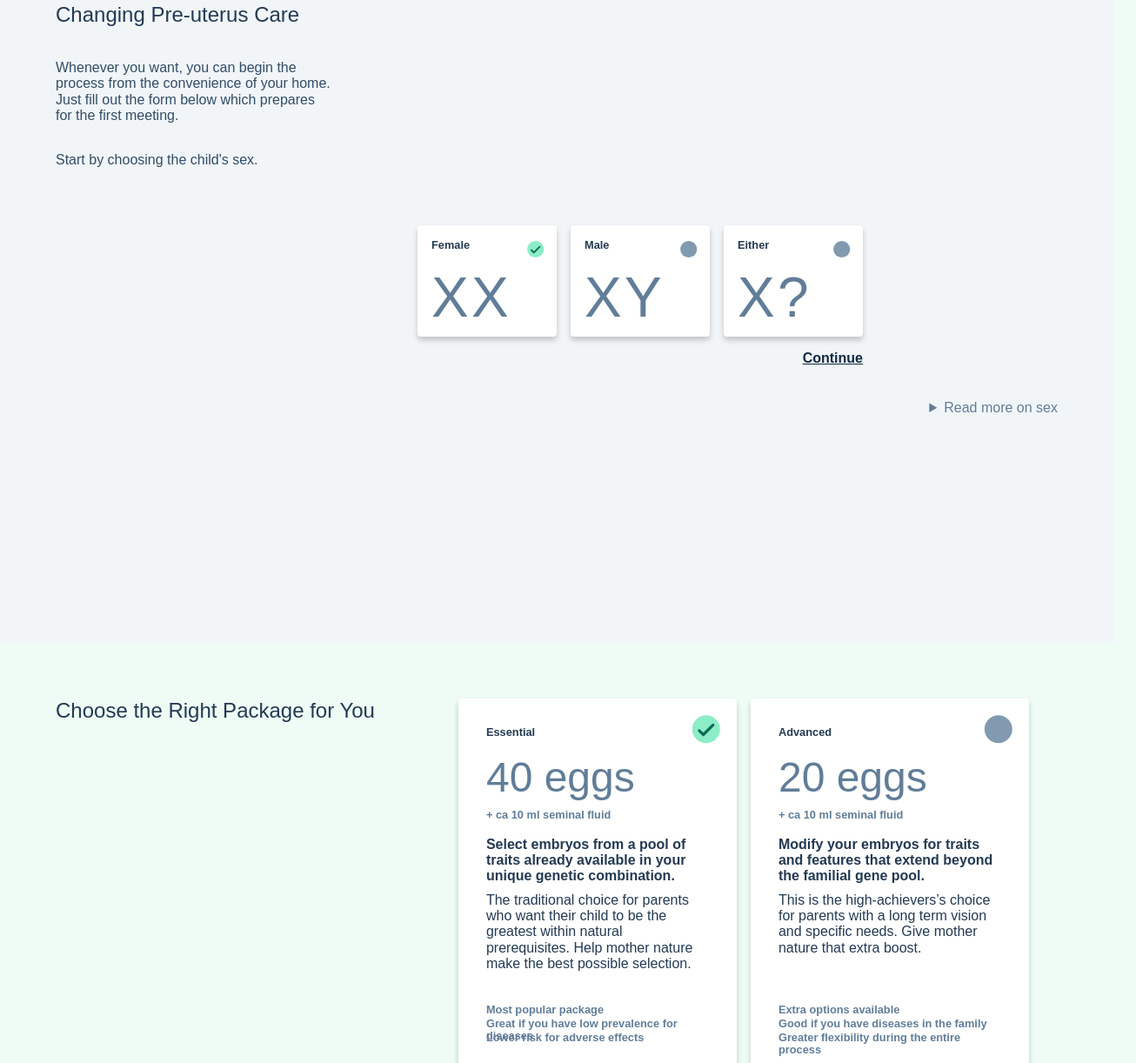
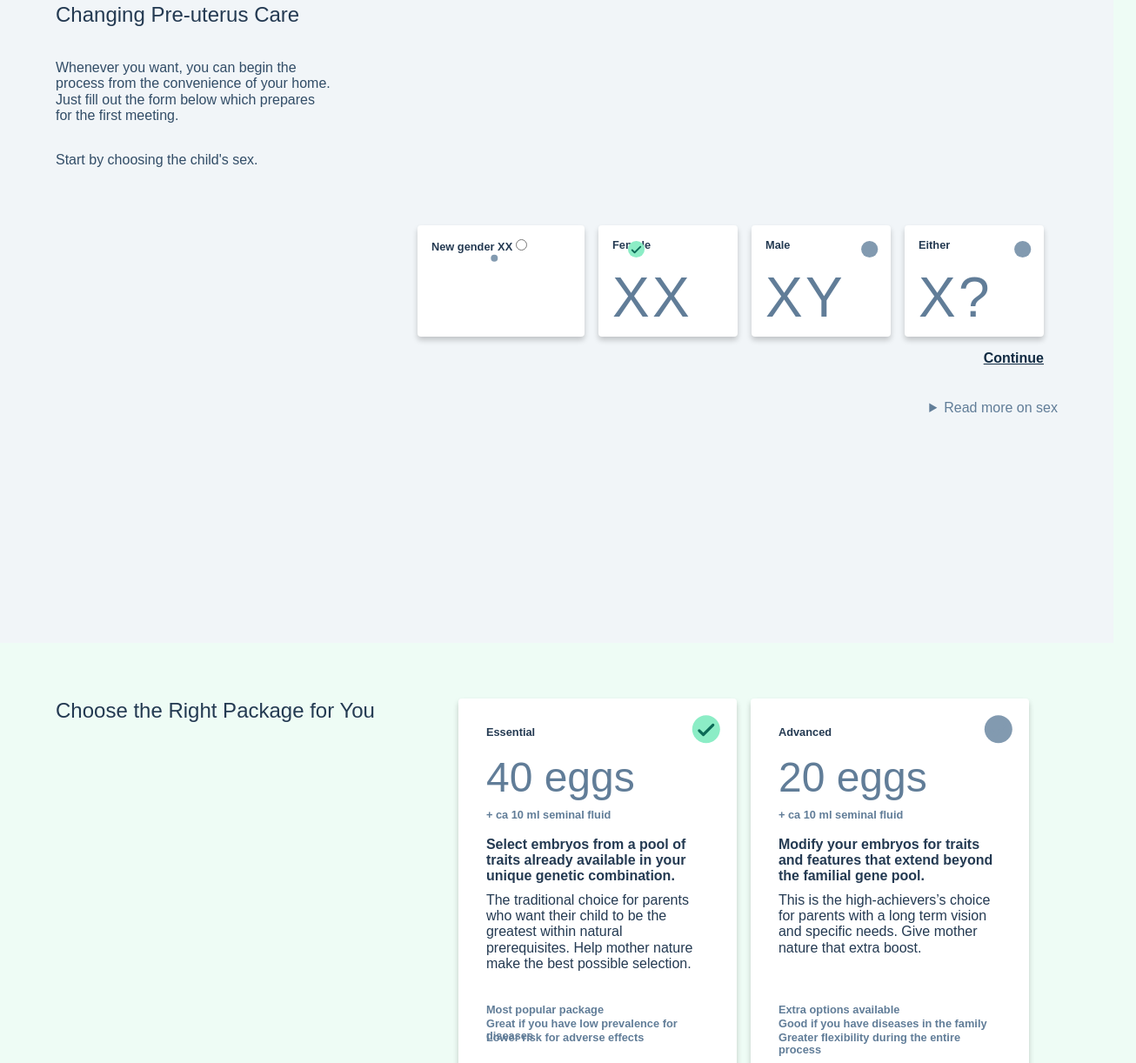
Before and after one commit to mipodi/designer-baby, a website: page index.html in a window 1280 px wide. Shown: the part 1065-2287 px from the top of the page at 87% size, 1306 px wide, since content can reach past the window. Drawn offline with Linux system fonts and the light colour scheme.

Commit message:
Tries to add new checkbox from scratch, half-done

```diff
--- a/base.scss
+++ b/base.scss
@@ -1080,6 +1080,50 @@ fieldset {
 
 
 
+    .sex-choice-radio-button {
+        cursor: pointer;
+
+      // display: flex;
+      // align-items: start;
+
+      font-family: 'Source Sans Pro', sans-serif;
+      font-size: 0.8rem;
+      font-weight: 600;
+      border-radius: 4px;
+      padding: 16px;
+      // padding-right: 0px;
+      background-color: white;
+      color: $blue-grey02;
+      max-width: 192px;
+      height: 128px;
+
+      box-shadow: 0 4px 6px 0 hsla(0, 0%, 0%, 0.2);
+      margin-right: 16px;
+      margin-bottom: 16px;
+      // text-transform: uppercase;
+
+      --checked-state-bg-color: hsl(209, 28%, 39%);
+      --checked-state-check-color: #fff;
+      --outline-color: var(--checked-state-bg-color);
+      --outline-offset: 16px;
+      --outline-radius: 5px;
+    }
+
+
+
+
+
+
+
+
+
+
+
+
+
+
+
+
 
 
 
@@ -1124,6 +1168,17 @@ fieldset {
             }
 
 
+            .parent-checkbox svg {
+            //     // Safari fix parent container
+            //     display: block;
+            //     height: auto;
+            //     text-align: center;
+            //     box-sizing: border-box;
+            //     padding: 0;
+                display: flex;
+                flex-direction: row;
+            }
+
 
             // basic styles for the svg
             .sex-radio-button svg {
@@ -1134,7 +1189,7 @@ fieldset {
 
                 color: #243B53;
                 overflow: initial;
-                overflow: visible;
+                // overflow: visible;
                 position: relative;
                 // top: -10px;
                 top: 0px;
@@ -1152,6 +1207,15 @@ fieldset {
                 * {
                   transition: all 0.1s linear;
                 }
+
+
+
+                // // Safari fix child svg
+                // display: inline-block;
+                // max-height: 15vh;
+                // box-sizing: content-box;
+                // margin: 0;
+
             }
 
             .primary {
@@ -1189,42 +1253,20 @@ fieldset {
             letter-spacing: 0.05em;
             font-family: 'Varela Round', sans-serif;
         }
-        //
-        // .sex-radio-button span.eggs-fluid {
-        //     padding-top: 80px;
-        //     color: hsl(210, 22%, 49%);
+
+        // .checkmark svg {
+        //     // background-color: #000;
+        //     align-self: flex-end;
         // }
-        // .sex-radio-button span.eggs-short-expl {
-        //     padding-top: 112px;
-        //     font-size: 16px;
-        //     font-weight: 400;
-        // }
-        // .sex-radio-button span.eggs-why {
-        //     padding-top: 176px;
-        //     font-weight: 400;
-        //     font-size: 16px;
-        //     color: $blue-grey04;
-        // }
-        // .sex-radio-button span.eggs-bullet-1 {
-        //     padding-top: 304px;
-        //     color: hsl(210, 22%, 49%);
-        // }
-        // .sex-radio-button span.eggs-bullet-2 {
-        //     padding-top: 320px;
-        //     color: hsl(210, 22%, 49%);
-        // }
-        // .sex-radio-button span.eggs-bullet-3 {
-        //     padding-top: 336px;
-        //     color: hsl(210, 22%, 49%);
-        // }
-
             // style changes inside the svg when the checkbox is checked
             .sex-radio-button input[type="radio"]:checked + svg {
+
+                align-self: flex-end;
 
                 .primary {
                   // fill: hsl(209, 34%, 30%);
                   fill: $primary-light-accent-color;
-                  overflow: visible;
+                  // overflow: visible;
                 }
 
                 .secondary {
--- a/index.html
+++ b/index.html
@@ -154,6 +154,30 @@
 
                     <div class="section-area-choice-sex">
                         <div role="group" class="control" aria-label="Type">
+
+
+
+
+                            <label for="new-gender" class="sex-choice-radio-button">
+                                <span>New gender
+
+                                    <span class="egg">
+                                        XX
+                                    </span>
+                                </span>
+
+
+                                <input type="radio" id="new-gender" name="sex" value="new-gender" checked>
+                                <svg width="175" height="40" viewBox="0 0 100 100" aria-hidden="true" focusable="false" class="parent-checkbox">
+                                    <svg xmlns="http://www.w3.org/2000/svg" viewBox="0 0 100 100" class="child-checkbox">
+                                        <circle cx="12" cy="12" r="10" class="primary"/>
+                                        <path class="secondary" d="M10 14.59l6.3-6.3a1 1 0 0 1 1.4 1.42l-7 7a1 1 0 0 1-1.4 0l-3-3a1 1 0 0 1 1.4-1.42l2.3 2.3z"/>
+                                    </svg>
+                                </svg>
+                            </label>
+
+
+
                             <label for="female" class="sex-radio-button">
                                 <span>Female
 
@@ -164,13 +188,20 @@
 
 
                                 <input type="radio" id="female" name="sex" value="female" checked>
-                                <svg width="175" height="40" viewBox="0 0 100 100" aria-hidden="true" focusable="false">
-                                    <!-- <svg xmlns="http://www.w3.org/2000/svg" viewBox="-84 30 100 100" class="w-8 mr-4 icon-security-check extra-options-checkbox-bg">
-                                        <path class="primary" d="M4 4l8-2 8 2v9.06a8 8 0 0 1-4.42 7.15L12 22l-3.58-1.79A8 8 0 0 1 4 13.06V4z"/>
-                                        <path class="secondary" d="M10.5 12.59l4.3-4.3a1 1 0 0 1 1.4 1.42l-5 5a1 1 0 0 1-1.4 0l-2-2a1 1 0 0 1 1.4-1.42l1.3 1.3z"/>
-                                    </svg> -->
-                                    <svg xmlns="http://www.w3.org/2000/svg" preserveAspectRatio="xMidYMid meet"  x="0"   y="0" viewBox="-96 0 100 100" class="w-8 mr-4 icon-check extra-options-checkbox-bg"><circle cx="12" cy="12" r="10" class="primary"/><path class="secondary" d="M10 14.59l6.3-6.3a1 1 0 0 1 1.4 1.42l-7 7a1 1 0 0 1-1.4 0l-3-3a1 1 0 0 1 1.4-1.42l2.3 2.3z"/></svg>
-                                </svg>
+                                <svg width="175" height="40" viewBox="0 0 100 100" aria-hidden="true" focusable="false" class="parent-checkbox">
+                                    <svg xmlns="http://www.w3.org/2000/svg" viewBox="0 0 100 100" class="child-checkbox">
+                                        <circle cx="12" cy="12" r="10" class="primary"/>
+                                        <path class="secondary" d="M10 14.59l6.3-6.3a1 1 0 0 1 1.4 1.42l-7 7a1 1 0 0 1-1.4 0l-3-3a1 1 0 0 1 1.4-1.42l2.3 2.3z"/>
+                                    </svg>
+                                </svg>
+
+                                <!-- <svg width="175" height="40" viewBox="0 0 100 100" aria-hidden="true" focusable="false">
+                                    <svg xmlns="http://www.w3.org/2000/svg" viewBox="-96 0 100 100" class="w-8 mr-4 icon-check extra-options-checkbox-bg">
+                                        <circle cx="12" cy="12" r="10" class="primary"/>
+                                        <path class="secondary" d="M10 14.59l6.3-6.3a1 1 0 0 1 1.4 1.42l-7 7a1 1 0 0 1-1.4 0l-3-3a1 1 0 0 1 1.4-1.42l2.3 2.3z"/>
+                                    </svg>
+                                </svg> -->
+
                             </label>
 
 
```
Also changed, not shown: style.min.css, 1 other file.
